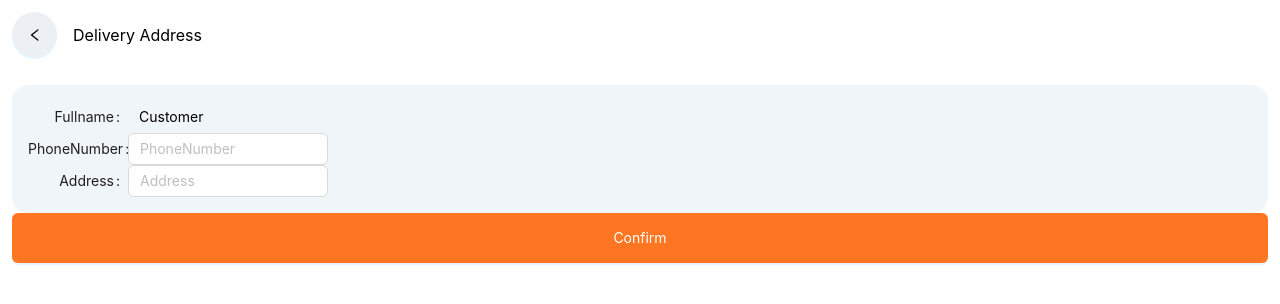
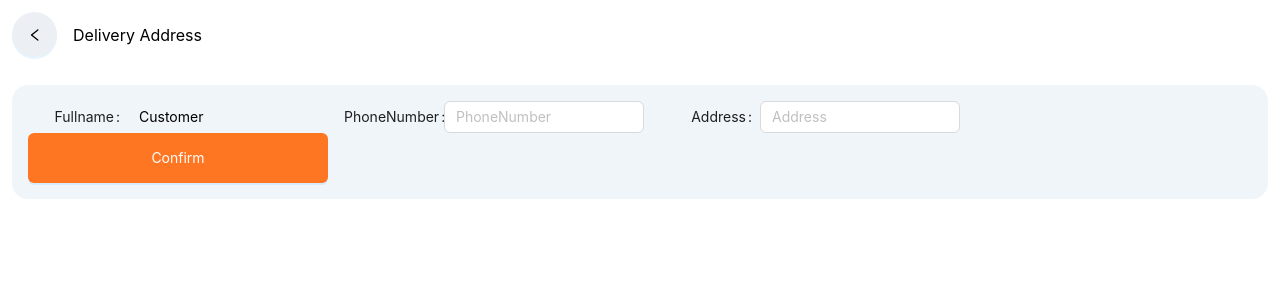
Before and after one commit to ThanhGay/WFO_Frontend, a React (Create React App) app: page /editaddress in a window 1280 px wide. Shown: the top 304 px of the page. Built offline with nearby package versions, Linux system fonts and the light colour scheme.

Commit message:
edit address and payment

```diff
--- a/src/pages/customer/EditAdress.tsx
+++ b/src/pages/customer/EditAdress.tsx
@@ -1,10 +1,10 @@
-import { Form, Input, Button, message } from "antd";
-import BackHeader from "../../components/header/BackHeader";
-import { useState } from "react";
-import { useAppDispatch, useAppSelector } from "../../redux/hook";
-import { apiUpdateUser } from "../../api/user";
-import { setDataUser } from "../../redux/features/authSlice";
-import { useNavigate } from "react-router-dom";
+import { Form, Input, Button, message } from 'antd';
+import BackHeader from '../../components/header/BackHeader';
+import { useState } from 'react';
+import { useAppDispatch, useAppSelector } from '../../redux/hook';
+import { apiUpdateUser } from '../../api/user';
+import { setDataUser } from '../../redux/features/authSlice';
+import { useNavigate } from 'react-router-dom';
 
 function EditAdress() {
   const [messageAntd, contextHolder] = message.useMessage();
@@ -14,6 +14,7 @@ function EditAdress() {
 
   const handleConfirm = async (values: any) => {
     try {
+
       const updatedUser = {
         firstName: user?.firstName,
         lastName: user?.lastName,
@@ -23,11 +24,13 @@ function EditAdress() {
         address: values.address
       };
 
+
       const response = await apiUpdateUser(updatedUser, token);
 
       if (response.status === 200) {
         dispatch(setDataUser(response.data));
         messageAntd.success('Cập nhật thông tin thành công!');
+        navigate(-1);
       } else {
         messageAntd.error('Cập nhật thất bại!');
       }
@@ -56,10 +59,7 @@ function EditAdress() {
           style={{
             backgroundColor: '#F0F5FA',
             padding: 16,
-            borderRadius: 16,
-            height: '100%',
-            display: 'flex',
-            flexDirection: 'column',
+            borderRadius: 16
           }}
         >
           <Form.Item
@@ -95,24 +95,23 @@ function EditAdress() {
               style={{ color: 'black' }}
             />
           </Form.Item>
-        </Form>
-      </div>
 
-      <Form.Item>
+          <Form.Item style={{ width: '100%', maxWidth: '300px' }}>
             <Button
               type="primary"
               htmlType="submit"
               style={{
                 textTransform: 'capitalize',
-            width: '100%',
+                width: '150%',
                 padding: 24,
-            backgroundColor: '#FF7622',
+                backgroundColor: '#FF7622'
               }}
-          onClick={handleConfirm}
             >
               Confirm
             </Button>
           </Form.Item>
+        </Form>
+      </div>
     </div>
   );
 }
--- a/src/pages/customer/Payment.tsx
+++ b/src/pages/customer/Payment.tsx
@@ -109,7 +109,7 @@ function Payment() {
       <div className="flex justify-between bg-slate-200 rounded-lg py-4">
         <p className="font-semibold text-lg pl-1 text-slate-400">Total</p>
         <p className="font-bold text-xl pr-2">
-          {totalPrice.toLocaleString('VN-vi')}
+          {totalPrice.toLocaleString('VN-vi')} đ
         </p>
       </div>
 
```
Lines whose indentation alone changed are shown as unchanged.
